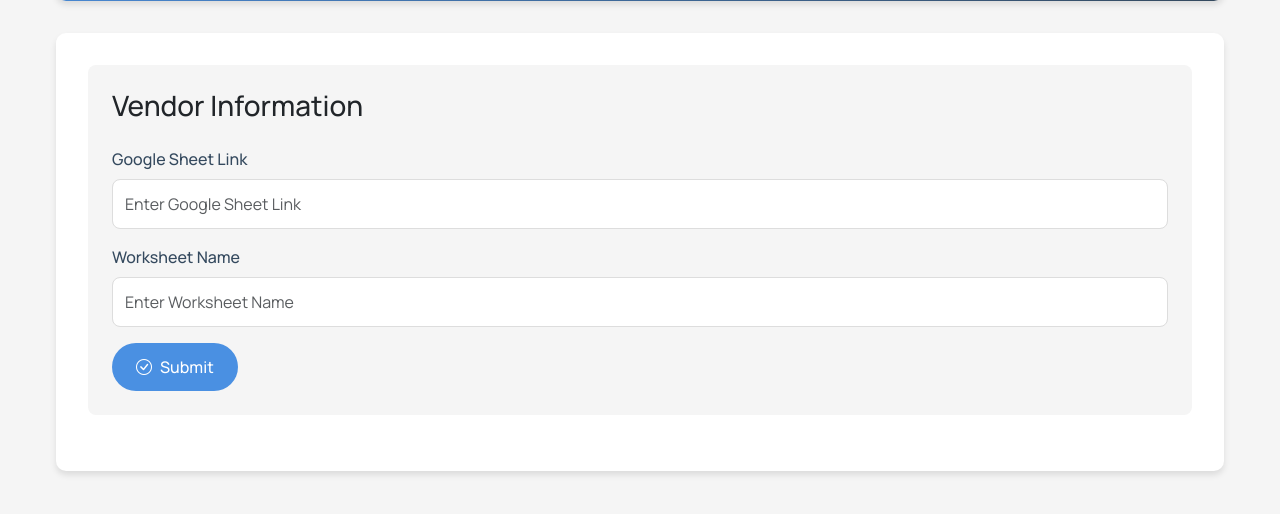
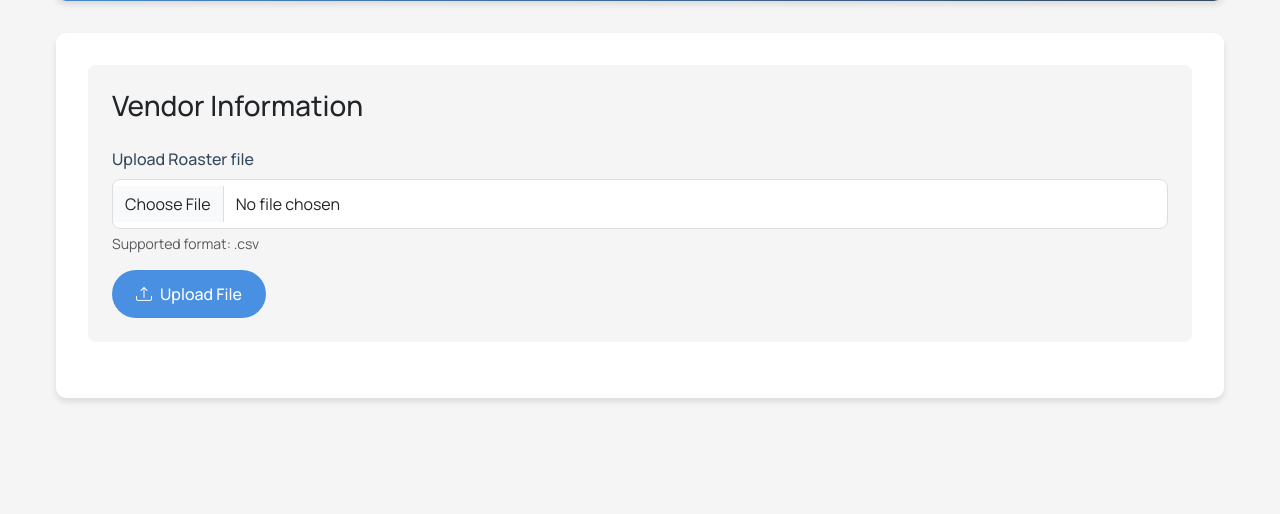
Before and after one commit to self-naveen-mishra/GLTransportManagement, a Django app: page / in a window 1280 px wide, after a click on "Vendor". Shown: the part 215-729 px from the top of the page. Run offline with Django 5.2, Linux system fonts and the light colour scheme; some libraries are stand-ins or nearby versions.

Commit message:
Added Vendor section Upload box

```diff
--- a/mainapp/templates/front/index.html
+++ b/mainapp/templates/front/index.html
@@ -216,19 +216,17 @@
             <div class="tab-pane fade" id="vendor-section">
                 <div class="form-section">
                     <h3 class="mb-4">Vendor Information</h3>
-                    <form id="vendorForm" onsubmit="return validateForm('vendorForm')">
+                    <form id="vendorForm" action="" method="POST"
+                        enctype="multipart/form-data">
+                        {% csrf_token %}
                         <div class="mb-3">
-                            <label for="vendorSheetLink" class="form-label">Google Sheet Link</label>
-                            <input type="url" class="form-control" id="vendorSheetLink"
-                                placeholder="Enter Google Sheet Link" required>
-                        </div>
-                        <div class="mb-3">
-                            <label for="vendorWorksheetName" class="form-label">Worksheet Name</label>
-                            <input type="text" class="form-control" id="vendorWorksheetName"
-                                placeholder="Enter Worksheet Name" required>
+                            <label for="vendorFileUpload" class="form-label">Upload Roaster file</label>
+                            <input type="file" class="form-control" id="vendorFileUpload" name="vendor_file"
+                                accept=".xlsx, .xls, .csv">
+                            <div class="form-text">Supported format: .csv</div>
                         </div>
                         <button type="submit" class="btn btn-primary">
-                            <i class="bi bi-check-circle me-2"></i>Submit
+                            <i class="bi bi-upload me-2"></i>Upload File
                         </button>
                     </form>
                 </div>
```
Also changed, not shown: db.sqlite3.
